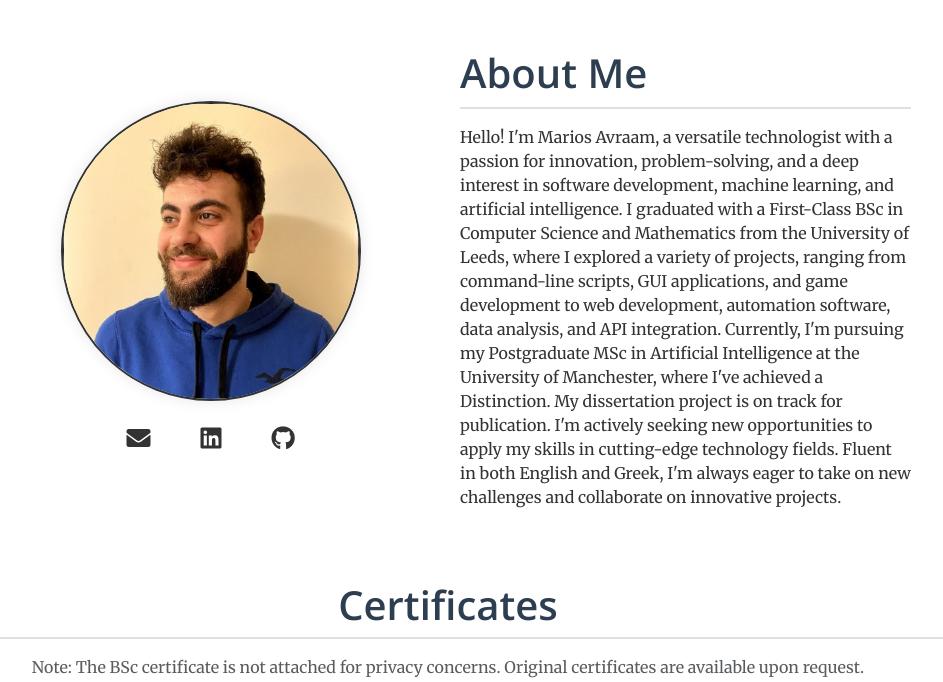
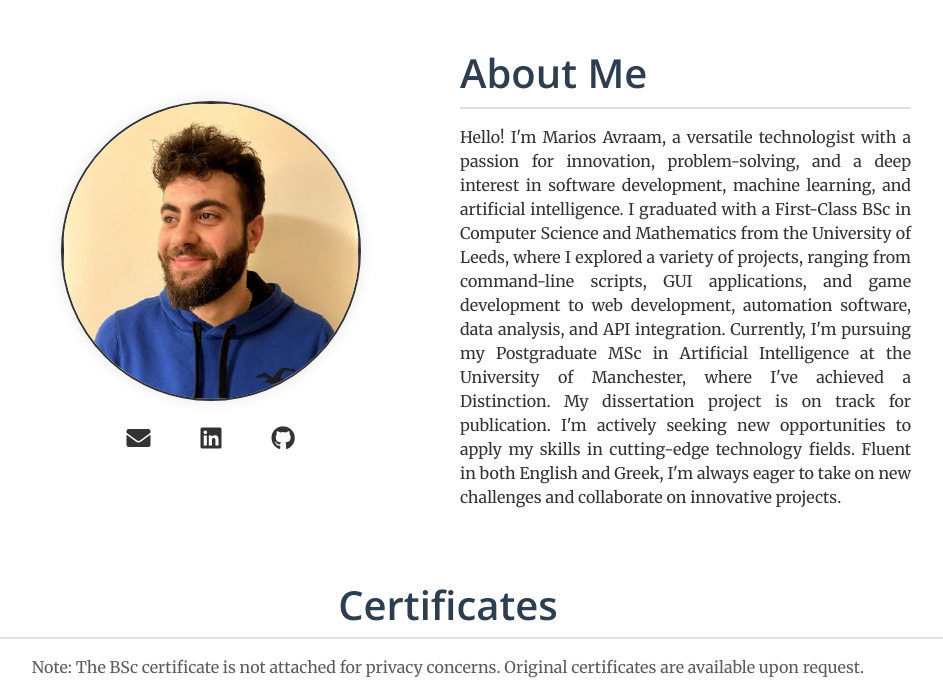
Before and after one commit to MariosAvraam/portfolio-website, a Flask app: page / in a window 1280 px wide. Shown: the part 855-1537 px from the top of the page, without its empty margins (192-1135 px from the left). Run offline with Flask 3, Linux system fonts and the light colour scheme; some libraries are stand-ins or nearby versions.

Commit message:
Add text justification to About Me section

```diff
--- a/static/css/styles.css
+++ b/static/css/styles.css
@@ -67,6 +67,11 @@ h1, h2, h3 {
 
 p, a {
     font-weight: normal;
+}
+
+#about-me p {
+    text-align: justify;
+    text-justify: inter-word;
 }
 
 /* ==========================================
```
